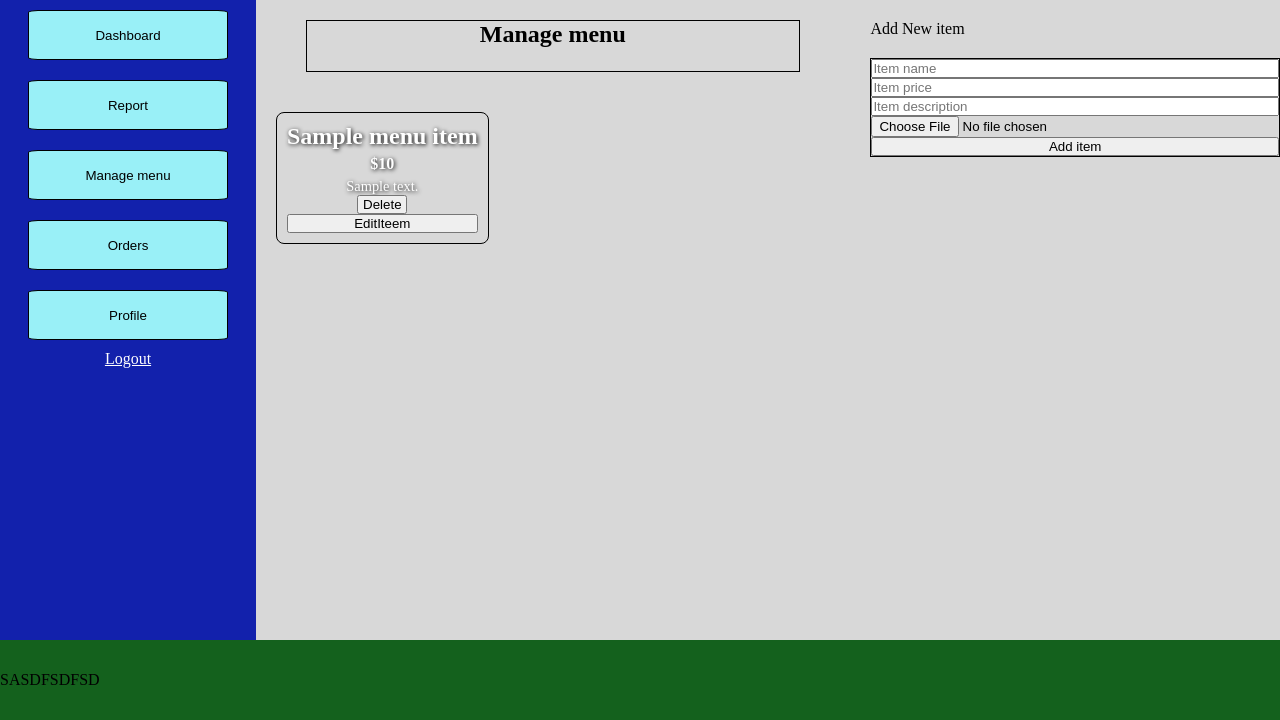
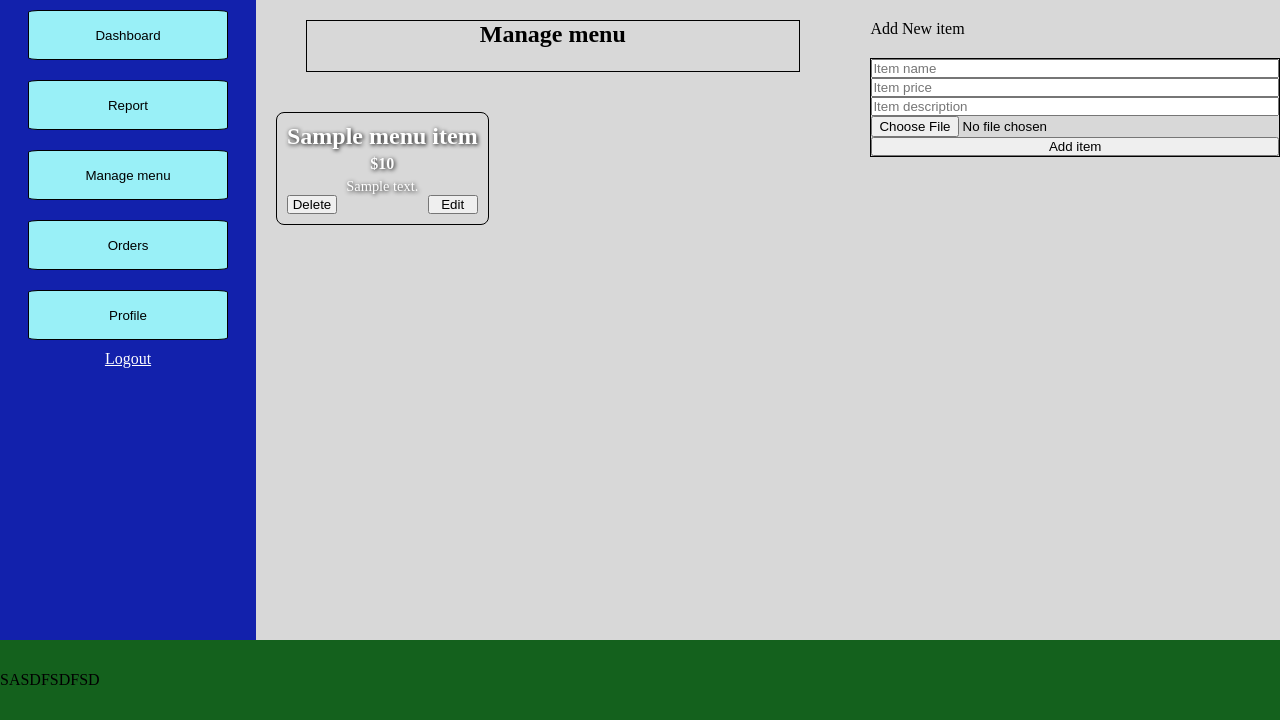
Before and after one commit to Pradip-LC/Resturant, a Flask app: template templates/Resturant/Menu.html in a window 1280 px wide. Shown: the part 80-800 px from the top of the page. Run offline with Flask 3, Linux system fonts and the light colour scheme; the template is opened without the code that fills it: most values are stand-ins (such as "Sample title", 1, 10 or a date in 2020); some libraries are stand-ins or nearby versions.

Commit message:
Update Menu.html

```diff
--- a/templates/Resturant/Menu.html
+++ b/templates/Resturant/Menu.html
@@ -132,8 +132,10 @@
                   <h2 style="margin: 0;">{{ MenuItem.name }}</h2>
                   <p style="margin: 5px 0;"><strong>${{ MenuItem.price }}</strong></p>
                   <p style="margin: 0; font-size: 0.9em;">{{ MenuItem.description }}</p>
-                  <a href="/delete/{{MenuItem.id}}"><button name="Delete" style="width: 50px;">Delete</button></a>
-                  <button type="button" onclick="openEditForm(this)" data-id="{{ MenuItem.id }}" data-name="{{ MenuItem.name }}" data-price="{{ MenuItem.price }}" data-description="{{ MenuItem.description }}">EditIteem</button>
+                  <div style="display: flex; flex-direction: row; justify-content: space-between;">
+                    <a href="/delete/{{MenuItem.id}}"><button name="Delete" style="width: 50px;">Delete</button></a>
+                    <button type="button" onclick="openEditForm(this)" data-id="{{ MenuItem.id }}" data-name="{{ MenuItem.name }}" data-price="{{ MenuItem.price }}" data-description="{{ MenuItem.description }}" style="width: 50px;">Edit</button>
+                  </div>
                 </div>
               {%endfor%}
             </div>
```
